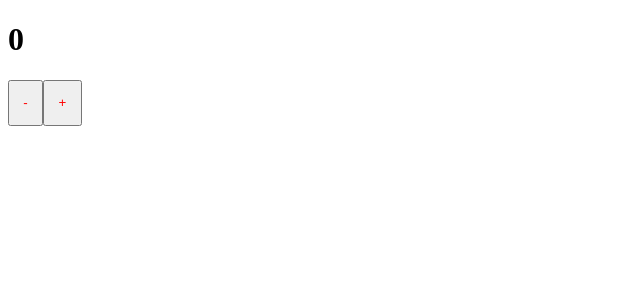
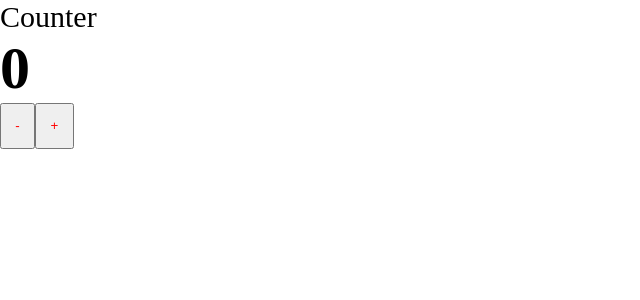
Before and after one commit to serge-st/production-project, a React app: page / in a window 1280 px wide. Shown: the top 300 px of the page, without its empty margins (0-640 px from the left). Built offline with nearby package versions, Linux system fonts and the light colour scheme.

Commit message:
add css modules

```diff
--- a/package.json
+++ b/package.json
@@ -26,12 +26,14 @@
     "@types/webpack-dev-server": "^4.7.2",
     "css-loader": "^6.6.0",
     "html-webpack-plugin": "^5.5.0",
+    "mini-css-extract-plugin": "^2.5.3",
     "sass": "^1.49.9",
     "sass-loader": "^12.6.0",
     "style-loader": "^3.3.1",
     "ts-loader": "^9.2.6",
     "ts-node": "^10.5.0",
     "typescript": "^4.5.5",
+    "typescript-plugin-css-modules": "^3.4.0",
     "webpack": "^5.69.1",
     "webpack-cli": "^4.10.0",
     "webpack-dev-server": "^4.7.4"
--- /dev/null
+++ b/src/App.tsx
@@ -0,0 +1,13 @@
+import { Counter } from "./components/Counter";
+import './index.scss';
+
+const App = () => {
+    return (
+        <div className="app">
+            Counter
+            <Counter />
+        </div>
+    );
+};
+
+export default App;
--- /dev/null
+++ b/src/components/Counter.module.scss
@@ -0,0 +1,8 @@
+.btn {
+    padding: 1em;
+    color: red;
+}
+
+.test {
+    color: green;
+}
--- a/src/components/Counter.scss
+++ /dev/null
@@ -1,4 +0,0 @@
-button {
-    padding: 1em;
-    color: red;
-}
--- a/src/components/Counter.tsx
+++ b/src/components/Counter.tsx
@@ -1,5 +1,5 @@
 import { useState } from "react";
-import './Counter.scss';
+import classes from './Counter.module.scss';
 
 export const Counter = () => {
     const [count, setCount] = useState(0)
@@ -8,10 +8,10 @@ export const Counter = () => {
     const decrease = () => setCount(count - 1)
 
     return (
-        <>
+        <div>
             <h1>{count}</h1>
-            <button onClick={decrease}>-</button>
-            <button onClick={increase}>+</button>
-        </>
+            <button onClick={decrease} className={classes.btn}>-</button>
+            <button onClick={increase} className={classes.btn}>+</button>
+        </div>
     )
 }
--- /dev/null
+++ b/src/declaration.d.ts
@@ -0,0 +1,4 @@
+declare module '*.scss' {
+    const content: Record<string, string>;
+    export default content;
+}
--- /dev/null
+++ b/src/index.scss
@@ -0,0 +1,9 @@
+* {
+    margin: 0;
+    padding: 0;
+    box-sizing: border-box;
+}
+
+.app {
+    font-size: 30px;
+}
--- a/src/index.tsx
+++ b/src/index.tsx
@@ -1,9 +1,9 @@
 import ReactDOM from 'react-dom';
-import { Counter } from './components/Counter';
+import App from './App';
 
 const rootElement = document.getElementById('root');
 
 ReactDOM.render(
-    <Counter />,
+    <App />,
     rootElement
 );
--- a/tsconfig.json
+++ b/tsconfig.json
@@ -8,7 +8,8 @@
       "allowJs": true,
       "moduleResolution": "node",
       "esModuleInterop": true,
-      "allowSyntheticDefaultImports": true
+      "allowSyntheticDefaultImports": true,
+      "plugins": [{ "name": "typescript-plugin-css-modules" }]
     },
     "ts-node": {
       "compilerOptions": {
```
Also changed, not shown: 9 other files (tests, documents, lock files or other folders).
